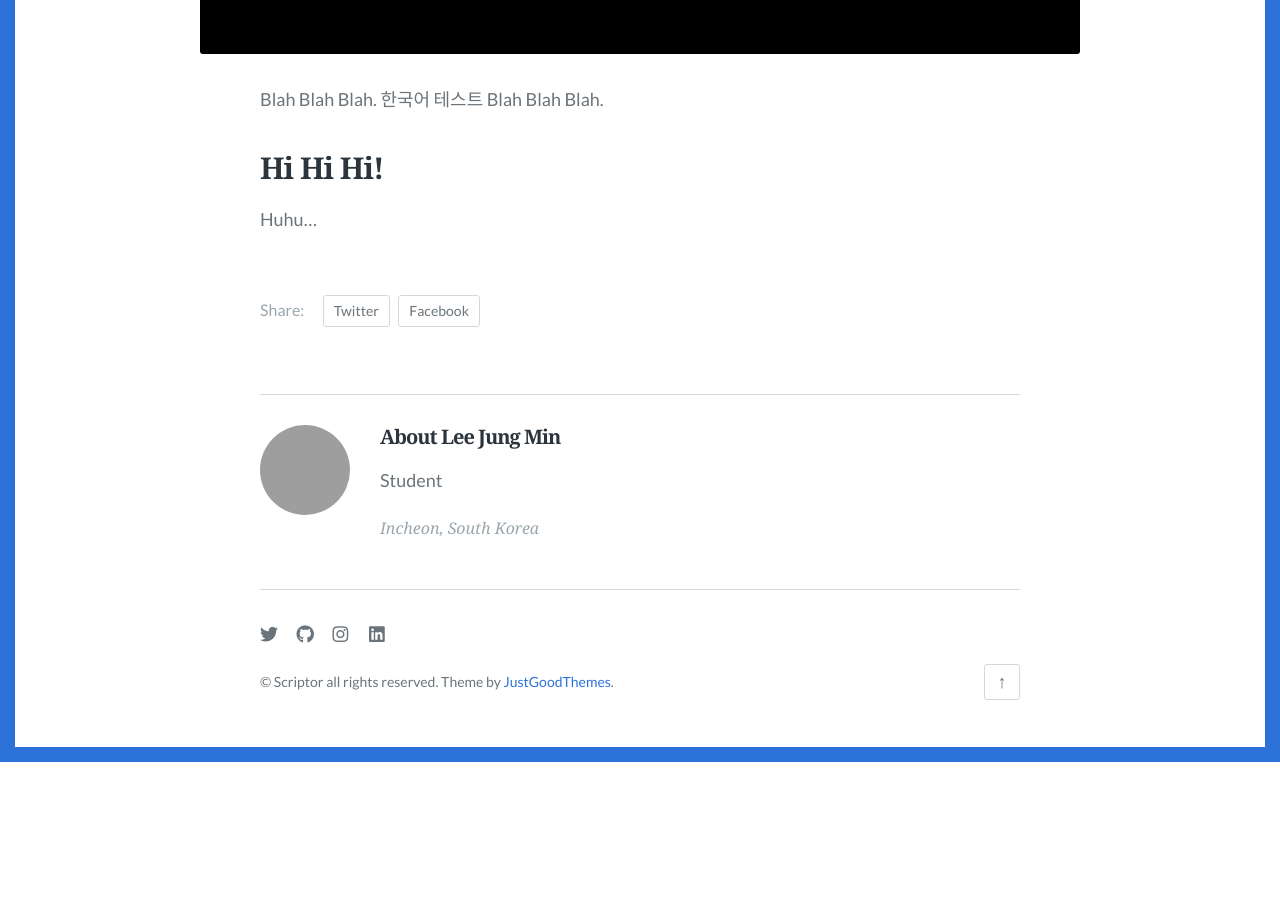
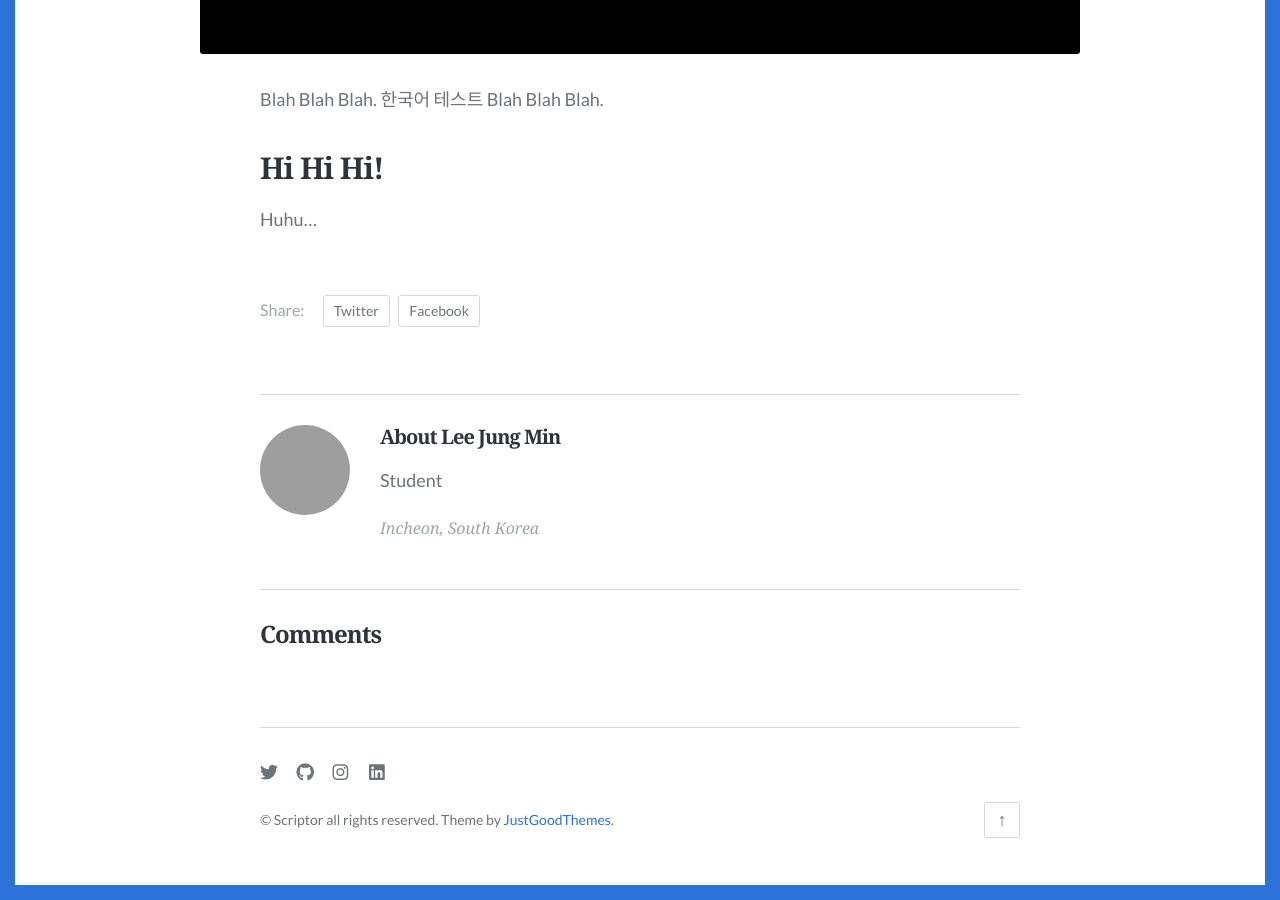
Before and after one commit to 39Imfine/39Imfine.github.io, a Jekyll site: the page built from _posts/2024-05-12-Hello, Blog!.md, in a window 1280 px wide and 900 px high, scrolled down 809 px. Built offline with Jekyll 4.4.1, drawn with Linux system fonts in a browser that asks for light colours; some web fonts are replaced; comment, search, counter and statistics services are not loaded; before the commit the page ends 1571 px from its top, so only the background shows below that; grey boxes are pictures that could not be loaded.

Commit message:
Update post.html

```diff
--- a/_layouts/post.html
+++ b/_layouts/post.html
@@ -44,7 +44,7 @@ layout: default
     </div><!-- .author-box -->
   </article><!-- .post -->
 
-  {% if site.disqus and site.disqus != "" %}
+  {% if site.disqus_shortname and site.disqus_shortname != "" %}
     {% include disqus.html %}
   {% endif %}
 
```
